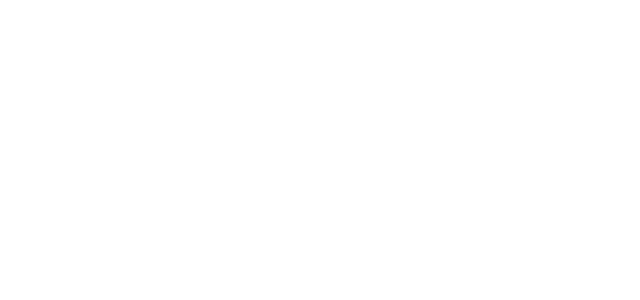
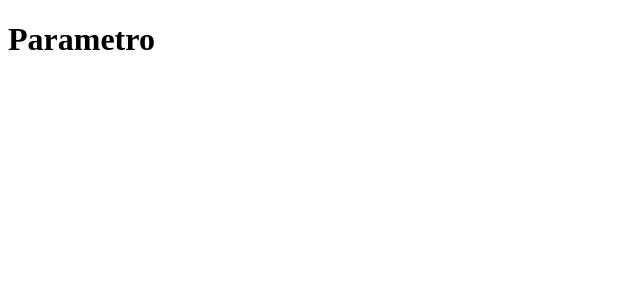
Before and after one commit to GabrielFelix05/Estudos-React, a React (Create React App) app in the folder meusite/: page /Contato/1 in a window 1280 px wide. Shown: the top 300 px of the page, without its empty margins (0-640 px from the left). Built offline with nearby package versions, Linux system fonts and the light colour scheme.

Commit message:
Melhorando as rotas

```diff
--- /dev/null
+++ b/meusite/src/Error/index.js
@@ -0,0 +1,13 @@
+import React, {useState, useEffect} from 'react'
+import { Link } from 'react-router-dom';
+
+function Erro() {
+  return (
+    <div>
+      <h1>Essa Página não existe!</h1>
+      <Link to="/">Voltar para Home</Link>
+    </div>
+  )
+}
+
+export default Erro;
--- /dev/null
+++ b/meusite/src/parametro/index.js
@@ -0,0 +1,11 @@
+import React, {useState, useEffect} from 'react'
+
+function Parametro() {
+  return (
+    <div>
+      <h1>Parametro</h1>
+    </div>
+  )
+}
+
+export default Parametro;
--- a/meusite/src/routes.js
+++ b/meusite/src/routes.js
@@ -2,6 +2,8 @@ import {BrowserRouter, Route, Switch} from 'react-router-dom'
 import Contato from './Contato'
 import Home from './home'
 import Sobre from './Sobre'
+import Erro from './Error'
+import Parametro from './parametro'
 
 const Routes = () => {
     return(
@@ -10,6 +12,8 @@ const Routes = () => {
                 <Route exact component={Home} path="/"/>
                 <Route exact component={Sobre} path="/Sobre"/>
                 <Route exact component={Contato} path="/Contato"/>
+                <Route exact component={Parametro} path="/Contato/:id"/>
+                <Route component={Erro} path="*"/>
             </Switch>
         </BrowserRouter>
     )
```
